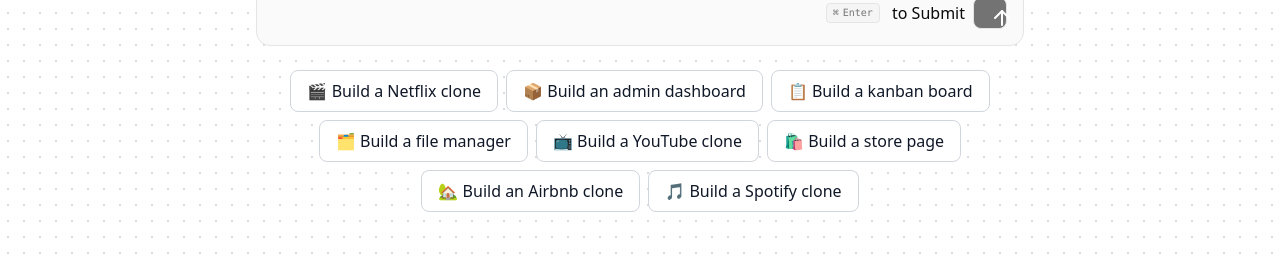
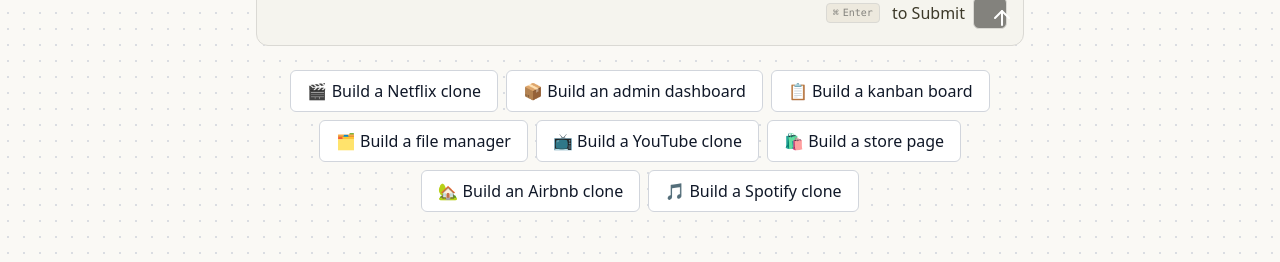
Before and after one commit to adityarao3/Buildr, a Next.js app: page / in a window 1280 px wide. Shown: the part 411-673 px from the top of the page. Built offline with nearby package versions, Linux system fonts and the light colour scheme; no server answers.

Commit message:
15-theme-setup

```diff
--- a/src/app/globals.css
+++ b/src/app/globals.css
@@ -3,113 +3,165 @@
 
 @custom-variant dark (&:is(.dark *));
 
+:root {
+  --background: oklch(0.9818 0.0054 95.0986);
+  --foreground: oklch(0.3438 0.0269 95.7226);
+  --card: oklch(0.9818 0.0054 95.0986);
+  --card-foreground: oklch(0.1908 0.002 106.5859);
+  --popover: oklch(1 0 0);
+  --popover-foreground: oklch(0.2671 0.0196 98.939);
+  --primary: oklch(0.6171 0.1375 39.0427);
+  --primary-foreground: oklch(1 0 0);
+  --secondary: oklch(0.9245 0.0138 92.9892);
+  --secondary-foreground: oklch(0.4334 0.0177 98.6048);
+  --muted: oklch(0.9341 0.0153 90.239);
+  --muted-foreground: oklch(0.6059 0.0075 97.4233);
+  --accent: oklch(0.9245 0.0138 92.9892);
+  --accent-foreground: oklch(0.2671 0.0196 98.939);
+  --destructive: oklch(0.1908 0.002 106.5859);
+  --destructive-foreground: oklch(1 0 0);
+  --border: oklch(0.8847 0.0069 97.3627);
+  --input: oklch(0.7621 0.0156 98.3528);
+  --ring: oklch(0.5937 0.1673 253.063);
+  --chart-1: oklch(0.5583 0.1276 42.9956);
+  --chart-2: oklch(0.6898 0.1581 290.4107);
+  --chart-3: oklch(0.8816 0.0276 93.128);
+  --chart-4: oklch(0.8822 0.0403 298.1792);
+  --chart-5: oklch(0.5608 0.1348 42.0584);
+  --sidebar: oklch(0.9663 0.008 98.8792);
+  --sidebar-foreground: oklch(0.359 0.0051 106.6524);
+  --sidebar-primary: oklch(0.6171 0.1375 39.0427);
+  --sidebar-primary-foreground: oklch(0.9881 0 0);
+  --sidebar-accent: oklch(0.9245 0.0138 92.9892);
+  --sidebar-accent-foreground: oklch(0.325 0 0);
+  --sidebar-border: oklch(0.9401 0 0);
+  --sidebar-ring: oklch(0.7731 0 0);
+  --font-sans: ui-sans-serif, system-ui, -apple-system, BlinkMacSystemFont,
+    "Segoe UI", Roboto, "Helvetica Neue", Arial, "Noto Sans", sans-serif,
+    "Apple Color Emoji", "Segoe UI Emoji", "Segoe UI Symbol", "Noto Color Emoji";
+  --font-serif: ui-serif, Georgia, Cambria, "Times New Roman", Times, serif;
+  --font-mono: ui-monospace, SFMono-Regular, Menlo, Monaco, Consolas,
+    "Liberation Mono", "Courier New", monospace;
+  --radius: 0.5rem;
+  --shadow-2xs: 0 1px 3px 0px hsl(0 0% 0% / 0.05);
+  --shadow-xs: 0 1px 3px 0px hsl(0 0% 0% / 0.05);
+  --shadow-sm: 0 1px 3px 0px hsl(0 0% 0% / 0.1),
+    0 1px 2px -1px hsl(0 0% 0% / 0.1);
+  --shadow: 0 1px 3px 0px hsl(0 0% 0% / 0.1), 0 1px 2px -1px hsl(0 0% 0% / 0.1);
+  --shadow-md: 0 1px 3px 0px hsl(0 0% 0% / 0.1),
+    0 2px 4px -1px hsl(0 0% 0% / 0.1);
+  --shadow-lg: 0 1px 3px 0px hsl(0 0% 0% / 0.1),
+    0 4px 6px -1px hsl(0 0% 0% / 0.1);
+  --shadow-xl: 0 1px 3px 0px hsl(0 0% 0% / 0.1),
+    0 8px 10px -1px hsl(0 0% 0% / 0.1);
+  --shadow-2xl: 0 1px 3px 0px hsl(0 0% 0% / 0.25);
+}
+
+.dark {
+  --background: oklch(0.2679 0.0036 106.6427);
+  --foreground: oklch(0.8074 0.0142 93.0137);
+  --card: oklch(0.2679 0.0036 106.6427);
+  --card-foreground: oklch(0.9818 0.0054 95.0986);
+  --popover: oklch(0.3085 0.0035 106.6039);
+  --popover-foreground: oklch(0.9211 0.004 106.4781);
+  --primary: oklch(0.6724 0.1308 38.7559);
+  --primary-foreground: oklch(1 0 0);
+  --secondary: oklch(0.9818 0.0054 95.0986);
+  --secondary-foreground: oklch(0.3085 0.0035 106.6039);
+  --muted: oklch(0.2213 0.0038 106.707);
+  --muted-foreground: oklch(0.7713 0.0169 99.0657);
+  --accent: oklch(0.213 0.0078 95.4245);
+  --accent-foreground: oklch(0.9663 0.008 98.8792);
+  --destructive: oklch(0.6368 0.2078 25.3313);
+  --destructive-foreground: oklch(1 0 0);
+  --border: oklch(0.3618 0.0101 106.8928);
+  --input: oklch(0.4336 0.0113 100.2195);
+  --ring: oklch(0.5937 0.1673 253.063);
+  --chart-1: oklch(0.5583 0.1276 42.9956);
+  --chart-2: oklch(0.6898 0.1581 290.4107);
+  --chart-3: oklch(0.213 0.0078 95.4245);
+  --chart-4: oklch(0.3074 0.0516 289.323);
+  --chart-5: oklch(0.5608 0.1348 42.0584);
+  --sidebar: oklch(0.2357 0.0024 67.7077);
+  --sidebar-foreground: oklch(0.8074 0.0142 93.0137);
+  --sidebar-primary: oklch(0.325 0 0);
+  --sidebar-primary-foreground: oklch(0.9881 0 0);
+  --sidebar-accent: oklch(0.168 0.002 106.6177);
+  --sidebar-accent-foreground: oklch(0.8074 0.0142 93.0137);
+  --sidebar-border: oklch(0.9401 0 0);
+  --sidebar-ring: oklch(0.7731 0 0);
+  --font-sans: ui-sans-serif, system-ui, -apple-system, BlinkMacSystemFont,
+    "Segoe UI", Roboto, "Helvetica Neue", Arial, "Noto Sans", sans-serif,
+    "Apple Color Emoji", "Segoe UI Emoji", "Segoe UI Symbol", "Noto Color Emoji";
+  --font-serif: ui-serif, Georgia, Cambria, "Times New Roman", Times, serif;
+  --font-mono: ui-monospace, SFMono-Regular, Menlo, Monaco, Consolas,
+    "Liberation Mono", "Courier New", monospace;
+  --radius: 0.5rem;
+  --shadow-2xs: 0 1px 3px 0px hsl(0 0% 0% / 0.05);
+  --shadow-xs: 0 1px 3px 0px hsl(0 0% 0% / 0.05);
+  --shadow-sm: 0 1px 3px 0px hsl(0 0% 0% / 0.1),
+    0 1px 2px -1px hsl(0 0% 0% / 0.1);
+  --shadow: 0 1px 3px 0px hsl(0 0% 0% / 0.1), 0 1px 2px -1px hsl(0 0% 0% / 0.1);
+  --shadow-md: 0 1px 3px 0px hsl(0 0% 0% / 0.1),
+    0 2px 4px -1px hsl(0 0% 0% / 0.1);
+  --shadow-lg: 0 1px 3px 0px hsl(0 0% 0% / 0.1),
+    0 4px 6px -1px hsl(0 0% 0% / 0.1);
+  --shadow-xl: 0 1px 3px 0px hsl(0 0% 0% / 0.1),
+    0 8px 10px -1px hsl(0 0% 0% / 0.1);
+  --shadow-2xl: 0 1px 3px 0px hsl(0 0% 0% / 0.25);
+}
+
 @theme inline {
   --color-background: var(--background);
   --color-foreground: var(--foreground);
-  --font-sans: var(--font-geist-sans);
-  --font-mono: var(--font-geist-mono);
+  --color-card: var(--card);
+  --color-card-foreground: var(--card-foreground);
+  --color-popover: var(--popover);
+  --color-popover-foreground: var(--popover-foreground);
+  --color-primary: var(--primary);
+  --color-primary-foreground: var(--primary-foreground);
+  --color-secondary: var(--secondary);
+  --color-secondary-foreground: var(--secondary-foreground);
+  --color-muted: var(--muted);
+  --color-muted-foreground: var(--muted-foreground);
+  --color-accent: var(--accent);
+  --color-accent-foreground: var(--accent-foreground);
+  --color-destructive: var(--destructive);
+  --color-destructive-foreground: var(--destructive-foreground);
+  --color-border: var(--border);
+  --color-input: var(--input);
+  --color-ring: var(--ring);
+  --color-chart-1: var(--chart-1);
+  --color-chart-2: var(--chart-2);
+  --color-chart-3: var(--chart-3);
+  --color-chart-4: var(--chart-4);
+  --color-chart-5: var(--chart-5);
+  --color-sidebar: var(--sidebar);
+  --color-sidebar-foreground: var(--sidebar-foreground);
+  --color-sidebar-primary: var(--sidebar-primary);
+  --color-sidebar-primary-foreground: var(--sidebar-primary-foreground);
+  --color-sidebar-accent: var(--sidebar-accent);
+  --color-sidebar-accent-foreground: var(--sidebar-accent-foreground);
+  --color-sidebar-border: var(--sidebar-border);
   --color-sidebar-ring: var(--sidebar-ring);
-  --color-sidebar-border: var(--sidebar-border);
-  --color-sidebar-accent-foreground: var(--sidebar-accent-foreground);
-  --color-sidebar-accent: var(--sidebar-accent);
-  --color-sidebar-primary-foreground: var(--sidebar-primary-foreground);
-  --color-sidebar-primary: var(--sidebar-primary);
-  --color-sidebar-foreground: var(--sidebar-foreground);
-  --color-sidebar: var(--sidebar);
-  --color-chart-5: var(--chart-5);
-  --color-chart-4: var(--chart-4);
-  --color-chart-3: var(--chart-3);
-  --color-chart-2: var(--chart-2);
-  --color-chart-1: var(--chart-1);
-  --color-ring: var(--ring);
-  --color-input: var(--input);
-  --color-border: var(--border);
-  --color-destructive: var(--destructive);
-  --color-accent-foreground: var(--accent-foreground);
-  --color-accent: var(--accent);
-  --color-muted-foreground: var(--muted-foreground);
-  --color-muted: var(--muted);
-  --color-secondary-foreground: var(--secondary-foreground);
-  --color-secondary: var(--secondary);
-  --color-primary-foreground: var(--primary-foreground);
-  --color-primary: var(--primary);
-  --color-popover-foreground: var(--popover-foreground);
-  --color-popover: var(--popover);
-  --color-card-foreground: var(--card-foreground);
-  --color-card: var(--card);
+
+  --font-sans: var(--font-sans);
+  --font-mono: var(--font-mono);
+  --font-serif: var(--font-serif);
+
   --radius-sm: calc(var(--radius) - 4px);
   --radius-md: calc(var(--radius) - 2px);
   --radius-lg: var(--radius);
   --radius-xl: calc(var(--radius) + 4px);
-}
 
-:root {
-  --radius: 0.625rem;
-  --background: oklch(1 0 0);
-  --foreground: oklch(0.145 0 0);
-  --card: oklch(1 0 0);
-  --card-foreground: oklch(0.145 0 0);
-  --popover: oklch(1 0 0);
-  --popover-foreground: oklch(0.145 0 0);
-  --primary: oklch(0.205 0 0);
-  --primary-foreground: oklch(0.985 0 0);
-  --secondary: oklch(0.97 0 0);
-  --secondary-foreground: oklch(0.205 0 0);
-  --muted: oklch(0.97 0 0);
-  --muted-foreground: oklch(0.556 0 0);
-  --accent: oklch(0.97 0 0);
-  --accent-foreground: oklch(0.205 0 0);
-  --destructive: oklch(0.577 0.245 27.325);
-  --border: oklch(0.922 0 0);
-  --input: oklch(0.922 0 0);
-  --ring: oklch(0.708 0 0);
-  --chart-1: oklch(0.646 0.222 41.116);
-  --chart-2: oklch(0.6 0.118 184.704);
-  --chart-3: oklch(0.398 0.07 227.392);
-  --chart-4: oklch(0.828 0.189 84.429);
-  --chart-5: oklch(0.769 0.188 70.08);
-  --sidebar: oklch(0.985 0 0);
-  --sidebar-foreground: oklch(0.145 0 0);
-  --sidebar-primary: oklch(0.205 0 0);
-  --sidebar-primary-foreground: oklch(0.985 0 0);
-  --sidebar-accent: oklch(0.97 0 0);
-  --sidebar-accent-foreground: oklch(0.205 0 0);
-  --sidebar-border: oklch(0.922 0 0);
-  --sidebar-ring: oklch(0.708 0 0);
-}
-
-.dark {
-  --background: oklch(0.145 0 0);
-  --foreground: oklch(0.985 0 0);
-  --card: oklch(0.205 0 0);
-  --card-foreground: oklch(0.985 0 0);
-  --popover: oklch(0.205 0 0);
-  --popover-foreground: oklch(0.985 0 0);
-  --primary: oklch(0.922 0 0);
-  --primary-foreground: oklch(0.205 0 0);
-  --secondary: oklch(0.269 0 0);
-  --secondary-foreground: oklch(0.985 0 0);
-  --muted: oklch(0.269 0 0);
-  --muted-foreground: oklch(0.708 0 0);
-  --accent: oklch(0.269 0 0);
-  --accent-foreground: oklch(0.985 0 0);
-  --destructive: oklch(0.704 0.191 22.216);
-  --border: oklch(1 0 0 / 10%);
-  --input: oklch(1 0 0 / 15%);
-  --ring: oklch(0.556 0 0);
-  --chart-1: oklch(0.488 0.243 264.376);
-  --chart-2: oklch(0.696 0.17 162.48);
-  --chart-3: oklch(0.769 0.188 70.08);
-  --chart-4: oklch(0.627 0.265 303.9);
-  --chart-5: oklch(0.645 0.246 16.439);
-  --sidebar: oklch(0.205 0 0);
-  --sidebar-foreground: oklch(0.985 0 0);
-  --sidebar-primary: oklch(0.488 0.243 264.376);
-  --sidebar-primary-foreground: oklch(0.985 0 0);
-  --sidebar-accent: oklch(0.269 0 0);
-  --sidebar-accent-foreground: oklch(0.985 0 0);
-  --sidebar-border: oklch(1 0 0 / 10%);
-  --sidebar-ring: oklch(0.556 0 0);
+  --shadow-2xs: var(--shadow-2xs);
+  --shadow-xs: var(--shadow-xs);
+  --shadow-sm: var(--shadow-sm);
+  --shadow: var(--shadow);
+  --shadow-md: var(--shadow-md);
+  --shadow-lg: var(--shadow-lg);
+  --shadow-xl: var(--shadow-xl);
+  --shadow-2xl: var(--shadow-2xl);
 }
 
 @layer base {
@@ -120,3 +172,55 @@
     @apply bg-background text-foreground;
   }
 }
+
+@layer base {
+  button:not([disabled]),
+  [role="button"]:not([disabled]) {
+    cursor: pointer;
+  }
+}
+
+/* Animations */
+@theme inline {
+  --animate-first: moveVertical 30s ease infinite;
+  --animate-second: moveInCircle 20s reverse infinite;
+  --animate-third: moveInCircle 40s linear infinite;
+  --animate-fourth: moveHorizontal 40s ease infinite;
+  --animate-fifth: moveInCircle 20s ease infinite;
+
+  @keyframes moveHorizontal {
+    0% {
+      transform: translateX(-50%) translateY(-10%);
+    }
+    50% {
+      transform: translateX(50%) translateY(10%);
+    }
+    100% {
+      transform: translateX(-50%) translateY(-10%);
+    }
+  }
+
+  @keyframes moveInCircle {
+    0% {
+      transform: rotate(0deg);
+    }
+    50% {
+      transform: rotate(180deg);
+    }
+    100% {
+      transform: rotate(360deg);
+    }
+  }
+
+  @keyframes moveVertical {
+    0% {
+      transform: translateY(-50%);
+    }
+    50% {
+      transform: translateY(50%);
+    }
+    100% {
+      transform: translateY(-50%);
+    }
+  }
+}
```
